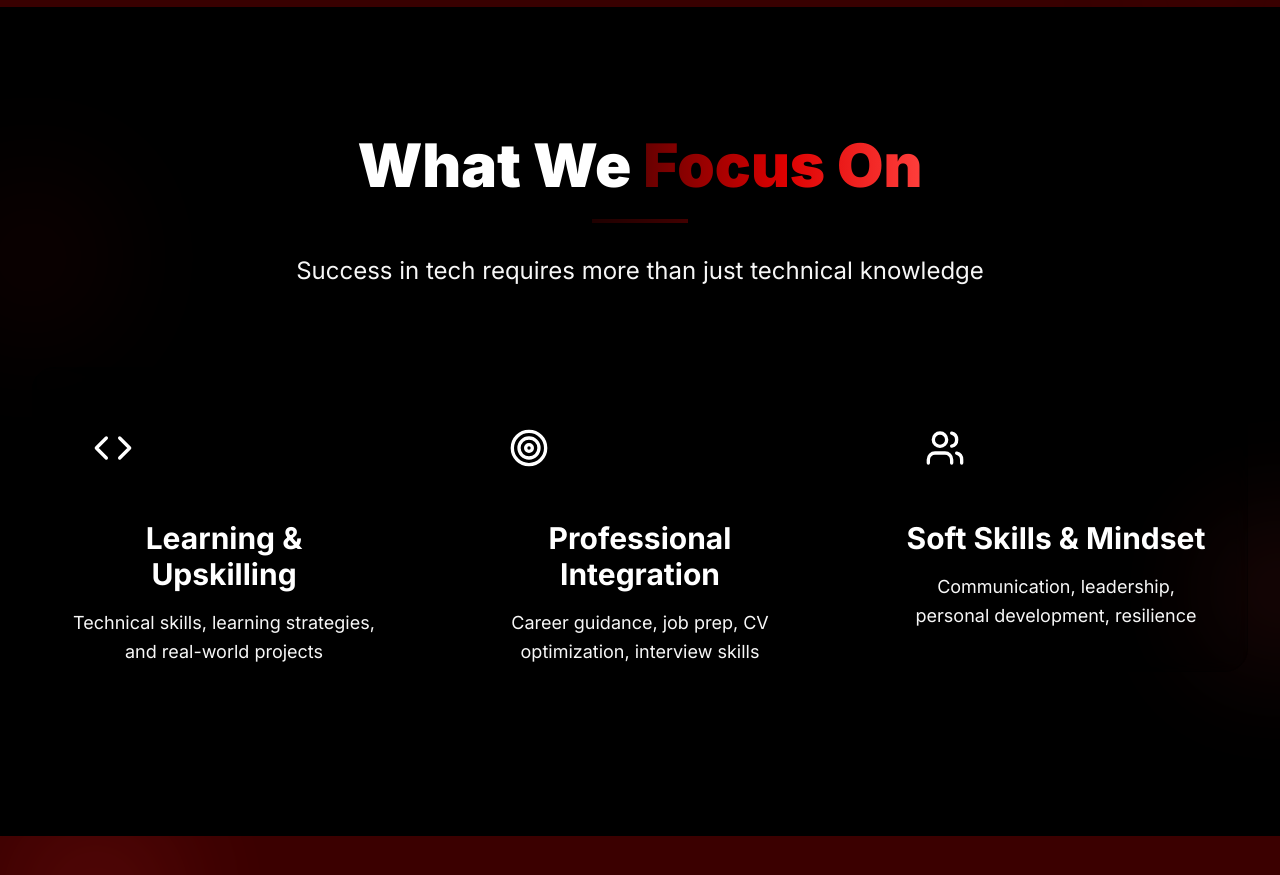
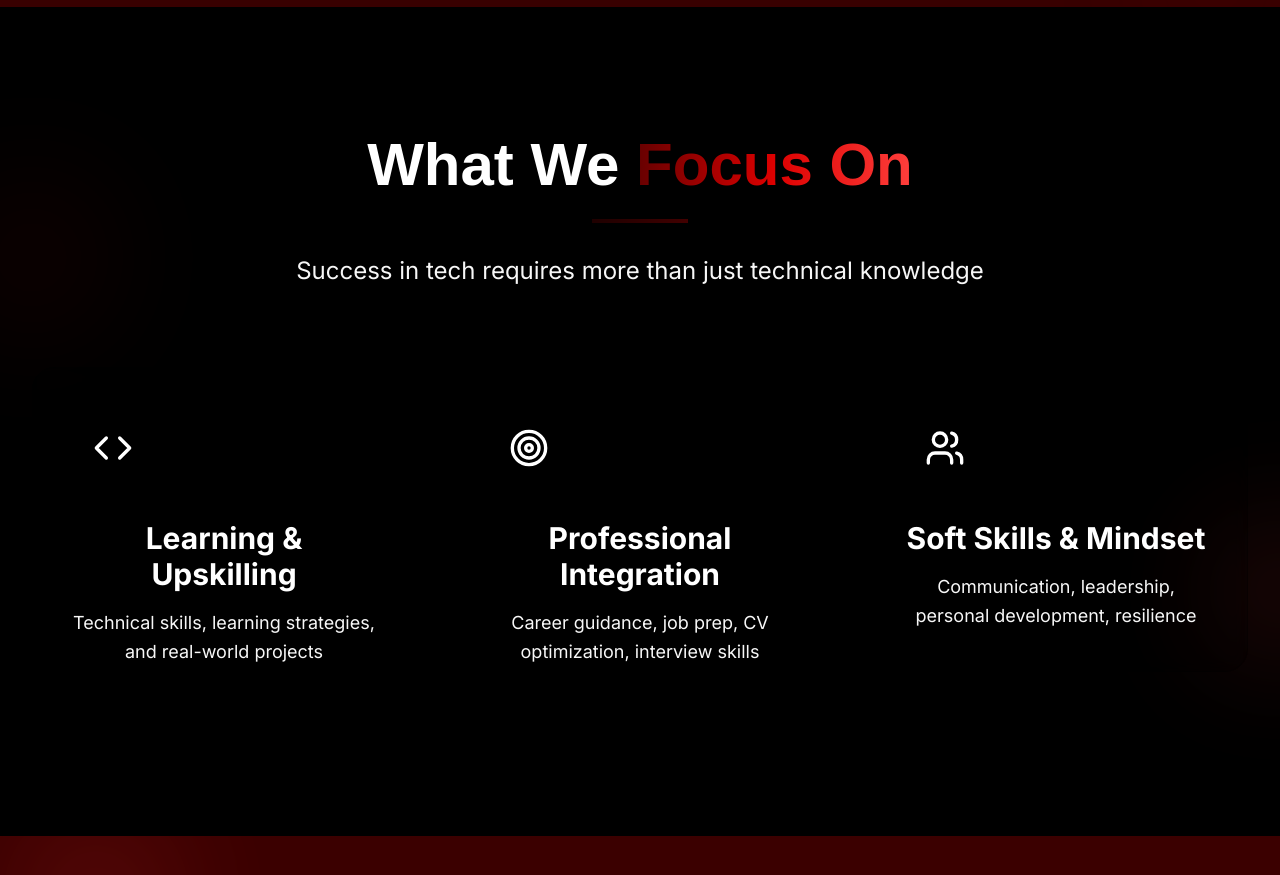
Before and after one commit to Zohrae/technora, a Next.js app: page / in a window 1280 px wide. Shown: the part 1980-2855 px from the top of the page. Built offline with nearby package versions, Linux system fonts and the light colour scheme.

Commit message:
Features section editing

```diff
--- a/components/Features.tsx
+++ b/components/Features.tsx
@@ -74,7 +74,7 @@ const Features = () => {
       <div className="max-w-7xl mx-auto px-6 sm:px-6 lg:px-8 relative z-10">
         {/* Header */}
         <div className="text-center mb-20">
-          <h2 className="text-5xl md:text-6xl font-black text-white mb-6">
+          <h2 style={{ fontFamily: "'Segoe Print', cursive, sans-serif" }} className="text-5xl md:text-6xl font-black text-white mb-6">
             What We <span className="text-gradient">Focus On</span>
           </h2>
           <div className="w-24 h-1 bg-gradient-to-r from-deep-red to-blood-red mx-auto mb-8 opacity-30"></div>
```
